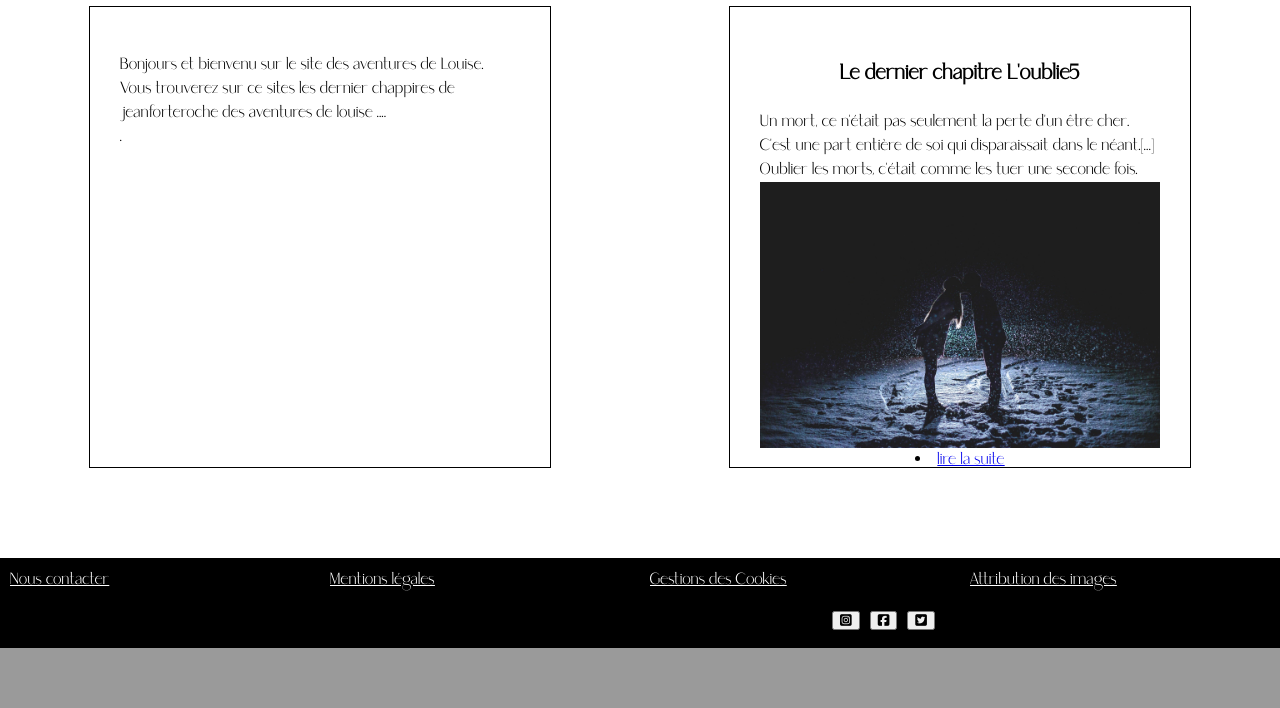
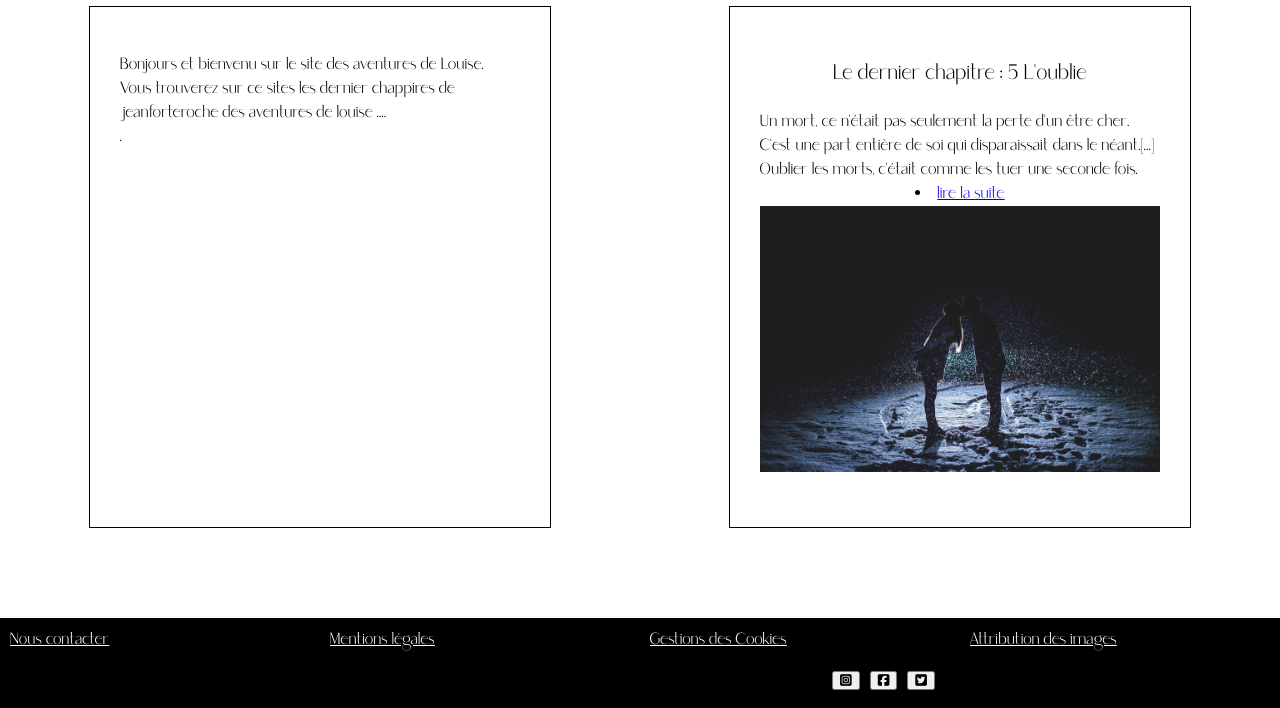
Before and after one commit to juliagrandmontagne/openclasseroomproject, a PHP site: page / in a window 1280 px wide. Shown: the part 1090-1798 px from the top of the page. Before the commit the page ends 1738 px from the top, so only its background shows below. Run offline with PHP 8.4, Linux system fonts and the light colour scheme; data comes from the database, SQL or seed files in the repository; some libraries are stand-ins or nearby versions.

Commit message:
Add files via upload

```diff
--- a/style.css
+++ b/style.css
@@ -69,7 +69,7 @@ p
   }
   .chapitre
   {
-
+    display: flex;
 flex-wrap: wrap;
 justify-content: space-evenly;
   }
@@ -133,11 +133,11 @@ color: #797676;
 }
 h3
 {
-    font-family: Saudagar;
-    font-size: 1.3em;
-    display: flex;
-    justify-content: space-around;
-    flex-wrap: wrap;
+font-family: Saudagar;
+font-size: 1.3em;
+display: flex;
+ justify-content: space-around;
+font-weight : normal;
     }
 #content
 {
@@ -148,7 +148,7 @@ h3
 #lastchapter
 {
 display: block;
-height: 400px;
+height: 460px;
 top: -420px;
  margin-left :40px;
  font-family: Saudagar;
@@ -163,7 +163,7 @@ top: -420px;
 #description
 {
 display: block;
-height: 400px;
+height: 460px;
 width: 400px;
 margin: 10px;
 padding: 30px;
@@ -323,8 +323,7 @@ padding:10px;
     }
     #chaptirenumber/*,#authorstory,#auteurpicture,#lastchapter,#description,*/
     {
-    width: 300px;
-    height:500px;
+
     }
     #authorstory
     {
--- a/view/front-end/Accueil.php
+++ b/view/front-end/Accueil.php
@@ -8,9 +8,9 @@
 		   <section id="content">
 			   <div id="description"><p>Bonjours et bienvenu sur le site des aventures de Louise.<br>Vous trouverez sur ce sites les dernier chappires de jeanforteroche des aventures de louise ....<br>.</div>
 			   <?php  foreach ($databd2 as $donnees) : ?>
-			   <div id="lastchapter"><h3>Le dernier chapitre <?php echo $donnees['chapitre-titre']?><?php echo $donnees['chapitre-number']?></h3><?php echo $donnees['chapitre-text']?>
-			   <img src="<?php echo $donnees['images']?>" alt="illustrationchapitre" id="illustrationchapitre">
-				<li id="suite"><a href="#">lire la suite</a></li></div><?php endforeach; ?>
+			   <div id="lastchapter"><h3>Le dernier chapitre : <?php echo $donnees['chapitre-number']?> <?php echo $donnees['chapitre-titre']?></h3><?php echo $donnees['chapitre-text']?>
+
+				<li id="suite"><a href="#">lire la suite</a></li><img src="<?php echo $donnees['images']?>" alt="illustrationchapitre" id="illustrationchapitre"> </div><?php endforeach; ?>
 
 		   </section>
 
```
